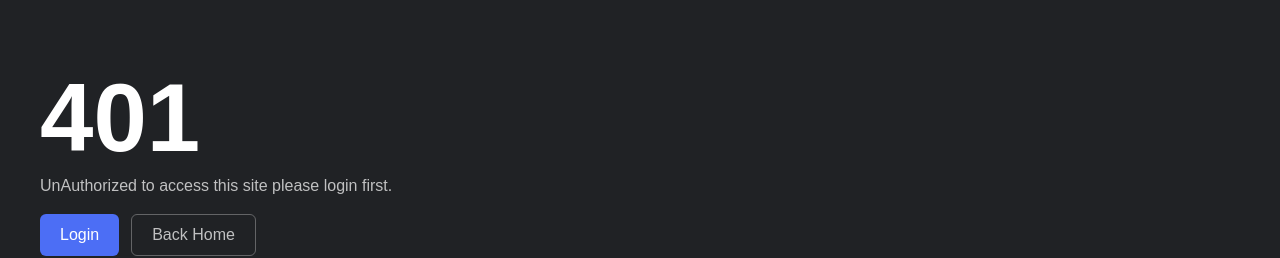
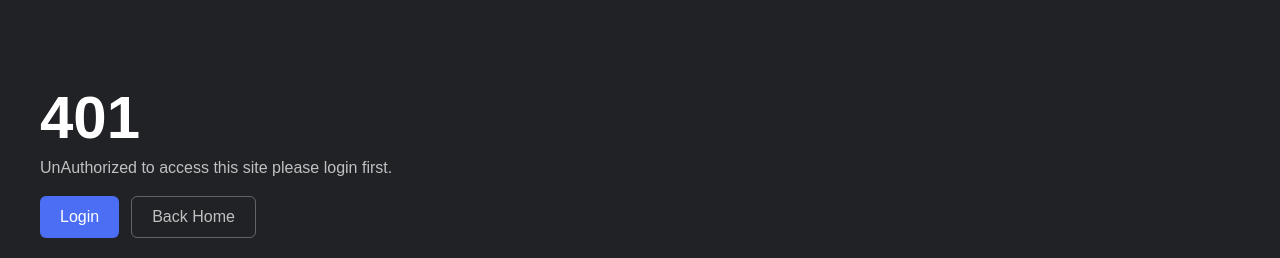
Before and after one commit to shiled-bot/dashboard, a React (Create React App) app in the folder client/: page /dashboard in a window 1280 px wide. Shown: the part 237-495 px from the top of the page. Built offline with nearby package versions, Linux system fonts and the light colour scheme; no server answers.

Commit message:
adjust font size for medium screens

```diff
--- a/client/src/components/Error.jsx
+++ b/client/src/components/Error.jsx
@@ -5,7 +5,7 @@ const Error = ({
 }) => {
   return (
     <div className="fixed top-0 left-0 right-0 bottom-0 w-full h-screen overflow-hidden flex flex-col items-center md:items-start justify-center px-4 md:pl-10">
-      <h2 className="text-white-100 text-4xl md:text-8xl font-bold text-center md:text-left">
+      <h2 className="text-white-100 text-4xl md:text-6xl font-bold text-center md:text-left">
         {title}
       </h2>
       <p className="text-white-200 mt-2 text-center text-sm md:text-base md:text-left">
```
